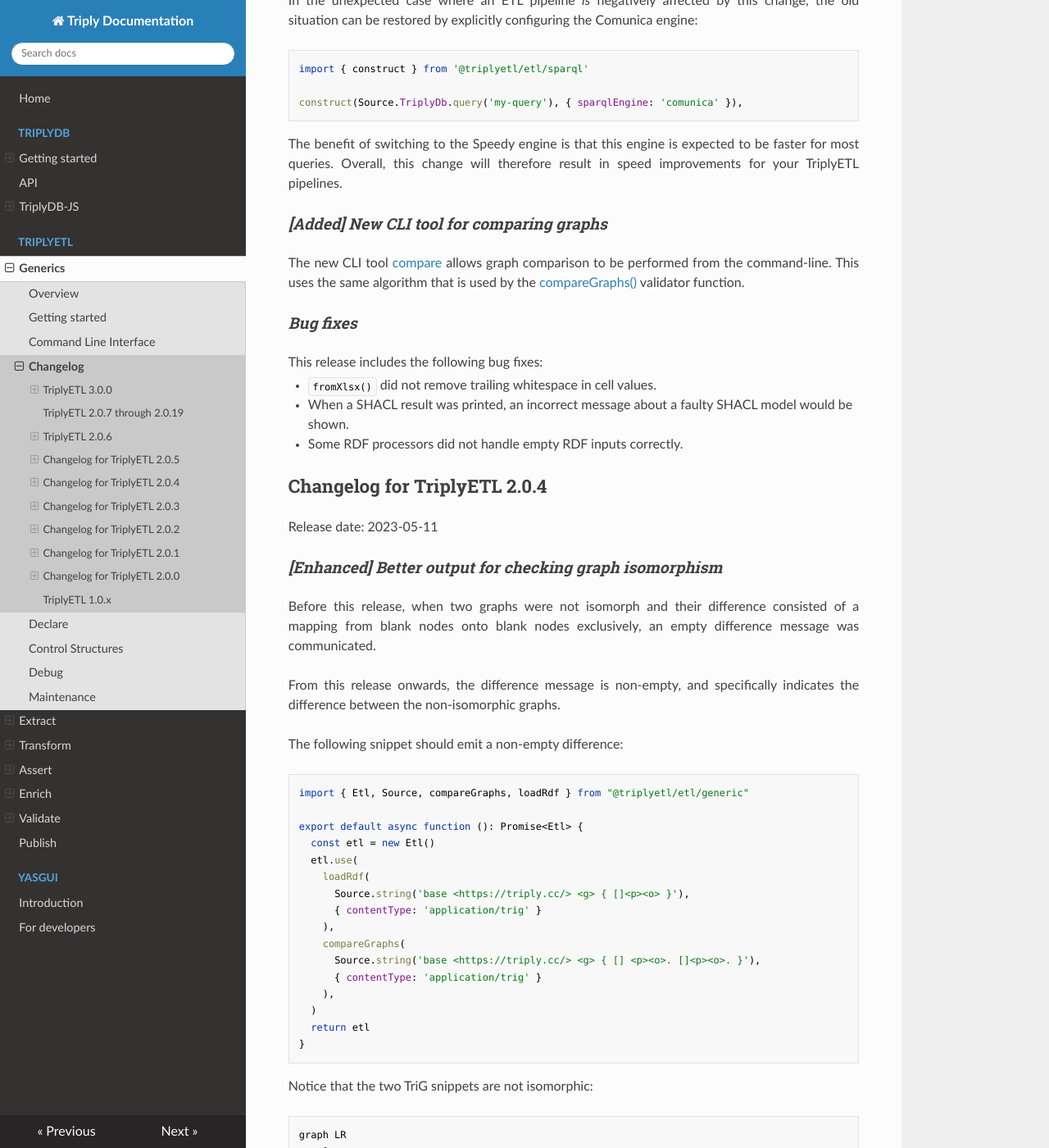
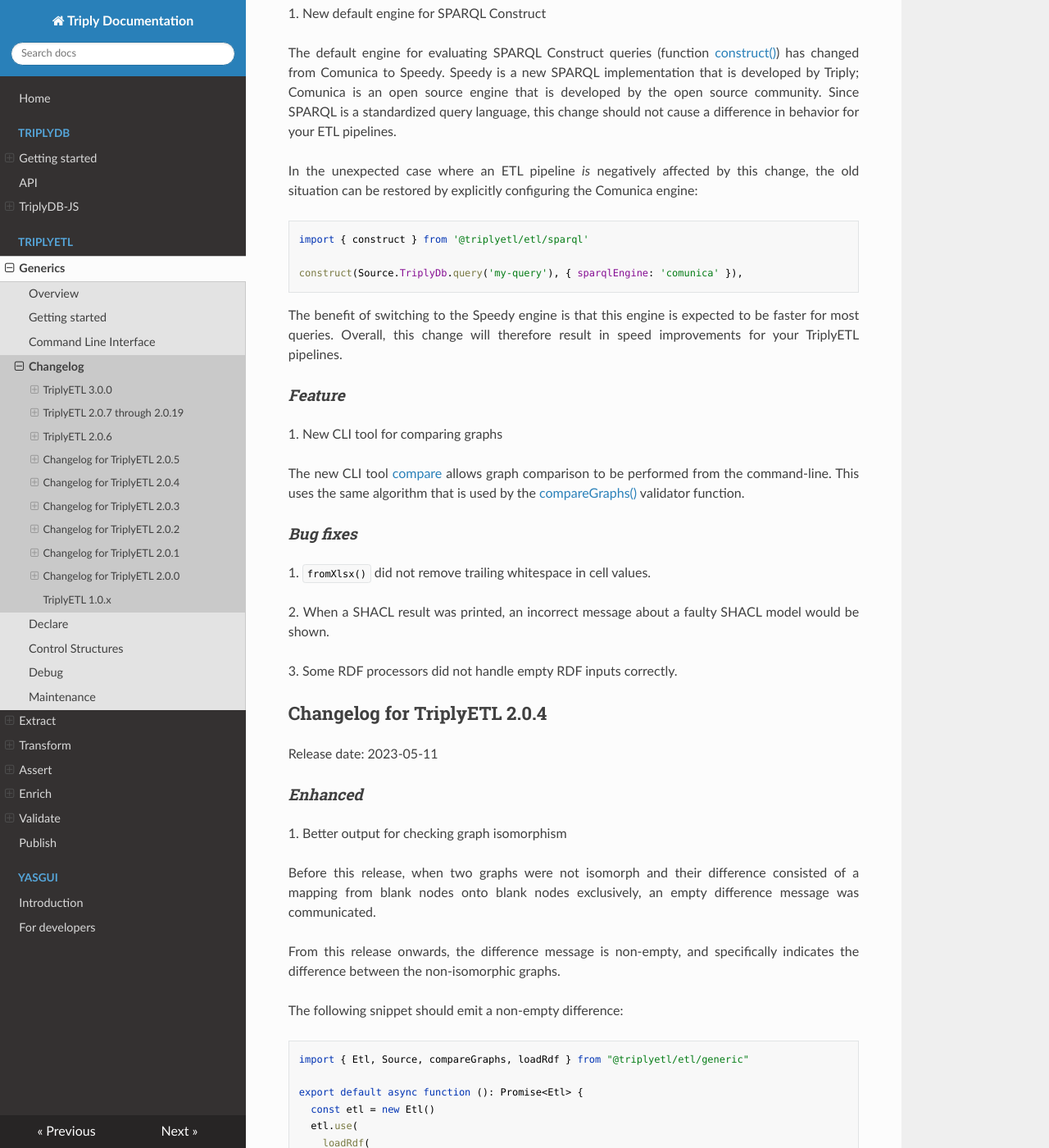
Before and after one commit to TriplyDB/Documentation, an MkDocs documentation site: the page built from docs/triply-etl/changelog/index.md, in a window 1280 px wide and 1400 px high, scrolled down 5172 px. Shown: the whole window at 82% size. Built offline with MkDocs 1.6.1, drawn with Linux system fonts in a browser that asks for light colours; some of the changed text lies outside the part shown.

Commit message:
Fixed links, changed formatting of old versions, added Comunica change

````diff
--- a/docs/triply-etl/changelog/index.md
+++ b/docs/triply-etl/changelog/index.md
@@ -2,14 +2,14 @@
 
 The current version of TriplyETL is **3.0.0**
 
-You can use this changelog to perform a safe update from an older version of TriplyETL to a newer one. See the documentation for [Upgrading TriplyETL repositories](/triply-etl/cli) for the advised approach, and how the changelog factors into that.
+You can use this changelog to perform a safe update from an older version of TriplyETL to a newer one. See the documentation for [Upgrading TriplyETL repositories](../cli) for the advised approach, and how the changelog factors into that.
 
 ## TriplyETL 3.0.0
 
 Release dates: 2023-10-11
 
 ### Feature
-1\. The middlewares [fromCsv()](/triply-etl/extract/formats/#extractor-fromcsv), [fromJson()](/triply-etl/extract/formats/#extractor-fromjson), [fromTsv()](/triply-etl/extract/formats/#extractor-fromtsv) and [fromXml()](/triply-etl/extract/formats/#extractor-fromxml) now supports TriplyDB `SELECT` and `ASK` queries.
+1\. The extractors [fromCsv()](../extract/formats/#extractor-fromcsv), [fromJson()](../extract/formats/#extractor-fromjson), [fromTsv()](../extract/formats/#extractor-fromtsv) and [fromXml()](../extract/formats/#extractor-fromxml) now support [SPARQL Select](../extract/types/#sparql-select-queries) queries. [fromJson()](../extract/formats/#extractor-fromjson) and [fromXml()](../extract/formats/#extractor-fromxml) also support [SPARQL Ask](../extract/types/#sparql-ask-queries) queries.
 
 2\.  It is now possible to validate and publish a TriplyDB dataset to the [NDE Termennetwerk](https://datasetregister.netwerkdigitaalerfgoed.nl):
 
@@ -22,7 +22,7 @@
 
   - Submit a dataset: `nde.submit()`
 
- 3\. The [nestedPairs()](/triply-etl/assert/ratt/statement/#function-nestedpairs) middleware can be used without providing the subject node that connects the pairs to the object/predicate. This will automatically create a skolem-iri for the subject:
+ 3\. The [nestedPairs()](../assert/ratt/statement/#function-nestedpairs) middleware can be used without providing the subject node that connects the pairs to the object/predicate. This will automatically create a skolem-iri for the subject:
 
 ```ts
 nestedPairs(S, P, [a, sdo.Person])
@@ -30,13 +30,13 @@
 
 4\. TriplyETL supports transformations using [RDF mapping language](https://rml.io/docs/rml/introduction/).
 
-5\. Manually specified and standard prefixes are automatically added to TriplyDb when [toRdf()](/triply-etl/publish/#local-data-destinations) is used. The middleware `uploadPrefixes()` is removed.
+5\. Manually specified and standard prefixes are automatically added to TriplyDb when [toRdf()](../publish/#local-data-destinations) is used. The middleware `uploadPrefixes()` is removed.
 
 
 ### Changed
 1\. A new flag now bypasses generating the trace for very large records: `---skip-error-trace`. Thus, no trace file is created.
 
-2\. The [loadRdf()](/triply-etl/extract/formats/#function-loadrdf) middleware is able to parse known RDF serilaizations (`Turtle`, `TriG`, `n-triples`, `n-quads`) provided as a string without specifying mimetype.
+2\. The [loadRdf()](../extract/formats/#function-loadrdf) middleware is able to parse known RDF serilaizations (`Turtle`, `TriG`, `n-triples`, `n-quads`) provided as a string without specifying mimetype.
 
 ```ts
 const data = Source.string('...')
@@ -50,7 +50,7 @@
    - **s**: Seconds with leading zeros (00 through 59)
    - **u**: Microseconds (example: 654321)
 
-4\. The [toRdf()](/triply-etl/publish/#local-data-destinations) middleware now accepts `"me"` as account name based on the token.
+4\. The [toRdf()](../publish/#local-data-destinations) middleware now accepts `"me"` as account name based on the token.
 
 5\. The `resetStore()` middleware is now moved from `ratt` to the `generic` namespace . The `randomKey()` middleware moved from `generic` to `ratt`.
 
@@ -62,7 +62,7 @@
 
 9\. A SHACL Validation Engine improved performance.
 
-10\. We support XSLT processing in the [fromXml()](/triply-etl/extract/formats/#extractor-fromxml) and [loadRdf()](/triply-etl/extract/formats/#function-loadrdf) middlewares by providing an optional `Source.file()` to the `stylesheet` parameter.
+10\. We support XSLT processing in the [fromXml()](../extract/formats/#extractor-fromxml) and [loadRdf()](../extract/formats/#function-loadrdf) middlewares by providing an optional `Source.file()` to the `stylesheet` parameter.
 
 11\. The vocabularies and languages are no longer part of `@triplyetl/etl package`. A new module has been released: `@triplyetl/vocabularies`:
 
@@ -118,9 +118,10 @@
    - Removes some unused packages and types.
    - Most @ts-ignore / @ts-expect-error derictives have been removed and fixed.
 
+14\. [Comunica](https://comunica.dev) is no longer part of TriplyETL, the in-memory engine is now Triply's Speedy.
 ### Bug fixes
 
-1\. Report which file contains errors when multiple files are used in [fromCsv()](/triply-etl/extract/formats/#extractor-fromcsv), [fromTsv()](/triply-etl/extract/formats/#extractor-fromtsv) and [fromXml()](/triply-etl/extract/formats/#extractor-fromxml)  middleware.
+1\. Report which file contains errors when multiple files are used in [fromCsv()](../extract/formats/#extractor-fromcsv), [fromTsv()](../extract/formats/#extractor-fromtsv) and [fromXml()](../extract/formats/#extractor-fromxml)  middleware.
 
 2\. When a WKT point is created with the `addPoint()` function, and the CRS parameter is not specified, the CRS <http://www.opengis.net/def/crs/OGC/1.3/CRS84> is used.
 
@@ -144,18 +145,21 @@
 
 Release dates: 2023-06-17 through 2023-09-29
 
-The following bugs have been fixed:
+### Bug fixes
 
-- Processing an Excel sheet with [fromXml()](/triply-etl/extract/formats#extractor-fromxml) would sometimes consume too much memory.
-- Several installation issues on Windows have been resolved.
-- The `async-saxophone` library for XML processing was adjusted to support the current LTS version of Node.js (v18).
+1\. Processing an Excel sheet with [fromXml()](../extract/formats#extractor-fromxml) would sometimes consume too much memory.
+
+2\. Several installation issues on Windows have been resolved.
+
+3\. The `async-saxophone` library for XML processing was adjusted to support the current LTS version of Node.js (v18).
 
 
 ## TriplyETL 2.0.6
 
 Release date: 2023-06-07
 
-### [Added] Support for the PREMIS vocabulary
+### Feature
+1\. Support for the PREMIS vocabulary
 
 Support was added for the PREMIS 3.0.0 vocabulary. This vocabulary is published by the Library of Congress and can be used to publish metadata about the preservation of digital objects. See the [PREMIS documentation](https://id.loc.gov/ontologies/premis-3-0-0.html) for more information.
 
@@ -175,19 +179,19 @@
 triple(iri(id, 'some-location'), a, premis.StorageLocation),
 ```
 
-See the documentation about [external vocabulary declarations](/triply-etl/declare#external-vocabularies) for more information.
+See the documentation about [external vocabulary declarations](../declare#external-vocabularies) for more information.
 
-### [Added] New debug function logMemory()
+2\. New debug function logMemory()
 
-A new debug function [logMemory()](/triply-etl/debug#function-logmemory) is added. This function prints an overview of the current memory usage of TriplyETL. This allows users to detect fluctuations in memory consumption inside their pipelines.
+A new debug function [logMemory()](../debug#function-logmemory) is added. This function prints an overview of the current memory usage of TriplyETL. This allows users to detect fluctuations in memory consumption inside their pipelines.
 
-See the [debug functions documentation page](/triply-etl/debug) for more information.
+See the [debug functions documentation page](../debug) for more information.
 
-### [Added] Support for the `ListIdentifiers` verb in the OAI-PMH extractor
+3\. Support for the `ListIdentifiers` verb in the OAI-PMH extractor
 
 The `fromOai()` extractor already supported the `ListRecords` verb. This release adds support for the `ListIdentifiers` verb. The latter allows used to stream through the headers of all records in an OAI-PMG collection, without requiring the full record (i.e. body) to be retrieved as well.
 
-See the [fromOai()](/triply-etl/extract/formats#extractor-fromoai) documentation for more information.
+See the [fromOai()](../extract/formats#extractor-fromoai) documentation for more information.
 
 
 
@@ -195,9 +199,11 @@
 
 Release date: 2023-05-25
 
-### [Changed] New default engine for SPARQL Construct
+### Changed
 
-The default engine for evaluating SPARQL Construct queries (function [construct()](/triply-etl/enrich/sparql)) has changed from Comunica to Speedy. Speedy is a new SPARQL implementation that is developed by Triply; Comunica is an open source engine that is developed by the open source community. Since SPARQL is a standardized query language, this change should not cause a difference in behavior for your ETL pipelines.
+1\. New default engine for SPARQL Construct
+
+The default engine for evaluating SPARQL Construct queries (function [construct()](../enrich/sparql)) has changed from Comunica to Speedy. Speedy is a new SPARQL implementation that is developed by Triply; Comunica is an open source engine that is developed by the open source community. Since SPARQL is a standardized query language, this change should not cause a difference in behavior for your ETL pipelines.
 
 In the unexpected case where an ETL pipeline *is* negatively affected by this change, the old situation can be restored by explicitly configuring the Comunica engine:
 
@@ -209,17 +215,19 @@
 
 The benefit of switching to the Speedy engine is that this engine is expected to be faster for most queries. Overall, this change will therefore result in speed improvements for your TriplyETL pipelines.
 
-### [Added] New CLI tool for comparing graphs
+### Feature
 
-The new CLI tool [compare](/triply-etl/cli#tools-compare) allows graph comparison to be performed from the command-line. This uses the same algorithm that is used by the [compareGraphs()](/triply-etl/validate/graph-comparison) validator function.
+1\. New CLI tool for comparing graphs
+
+The new CLI tool [compare](../cli#tools-compare) allows graph comparison to be performed from the command-line. This uses the same algorithm that is used by the [compareGraphs()](../validate/graph-comparison) validator function.
 
 ### Bug fixes
 
-This release includes the following bug fixes:
+1\. `fromXlsx()` did not remove trailing whitespace in cell values.
 
-- `fromXlsx()` did not remove trailing whitespace in cell values.
-- When a SHACL result was printed, an incorrect message about a faulty SHACL model would be shown.
-- Some RDF processors did not handle empty RDF inputs correctly.
+2\. When a SHACL result was printed, an incorrect message about a faulty SHACL model would be shown.
+
+3\. Some RDF processors did not handle empty RDF inputs correctly.
 
 
 
@@ -227,7 +235,9 @@
 
 Release date: 2023-05-11
 
-### [Enhanced] Better output for checking graph isomorphism
+### Enhanced
+
+1\. Better output for checking graph isomorphism
 
 Before this release, when two graphs were not isomorph and their difference consisted of a mapping from blank nodes onto blank nodes exclusively, an empty difference message was communicated.
 
@@ -279,10 +289,9 @@
 
 ### Bug fixes
 
-This release includes the following bug fixes:
+1\. Error location information is not shown in TriplyETL Runner.
 
-- Error location information is not shown in TriplyETL Runner.
-- Issue when a URL data source (`Source.url()`) includes an HTTP body.
+2\. Issue when a URL data source (`Source.url()`) includes an HTTP body.
 
 
 
@@ -294,8 +303,9 @@
 
 This release fixes bugs related to the recent switch from CommonJS to ESM:
 
-- Dynamic import bug on Windows.
-- Error reporting issues due to ESM imports.
+1\. Dynamic import bug on Windows.
+
+2\. Error reporting issues due to ESM imports.
 
 
 
@@ -303,13 +313,15 @@
 
 Release date: 2023-05-03
 
-### [Added] Timeout flag for TriplyETL Runner
+### Feature
+
+1\. Timeout flag for TriplyETL Runner
 
 The TriplyETL Runner is the CLI tool that is used to run ETL pipelines. Starting with this version, you can specify a `--timeout` flag when using the TriplyETL Runner.
 
 When the indicated timeout is reached before the pipeline finishes, the TriplyETL Runner will gracefully terminate the ETL by acting as if there are no more incoming records.
 
-See the [TriplyETL Runner documentation page](/triply-etl/cli#set-a-timeout) for more information.
+See the [TriplyETL Runner documentation page](../cli#set-a-timeout) for more information.
 
 
 
@@ -317,7 +329,9 @@
 
 Release date: 2023-05-01
 
-### [Changed] Modules infrastructure moves from CommonJS to ESM
+### Changed
+
+1\. Modules infrastructure moves from CommonJS to ESM
 
 Before this release, TriplyETL used CommonJS modules to modularize its functionality into different components. Starting in this release, ECMAScript Modules (ESM) are used to modularize TriplyETL functionality into different modules.
 
@@ -329,7 +343,7 @@
 import { logRecord } from '@triplyetl/etl/debug'
 ```
 
-### [Changed] Debug functions move to a new module
+2\. Debug functions move to a new module
 
 Before this release, debug functions like `logRecord()` and `startTrace()` were part of the RATT module. Since debug functions are generic / not RATT-specific, they were moved into a new module.
 
@@ -339,17 +353,19 @@
 import { logRecord, traceEnd, traceStart } from '@triplyetl/etl/debug'
 ```
 
-### [Enhanced] Better error messages when things go wrong
+### Enhanced
+
+1\. Better error messages when things go wrong
 
 This release introduces a new approach for communicating errors back to the user. When TriplyETL functionality detects an error condition, a unified 'trace middleware' is now used to retrieve information from the environment in which the error occurred. This information is then printed to the error output stream for communication with the user.
 
 ### Bug fixes
 
-The following bug fixes are included in this release:
+1\. Incorrect behavior of the [_switch() control function](../control#switch-between-different-cases-_switch).
 
-- Incorrect behavior of the [_switch() control function](/triply-etl/control#switch-between-different-cases-_switch).
-- The [fromOai() extractor](/triply-etl/extract/formats#extractor-fromoai) now communicates clearer when the accessed OAI-PMH endpoint encounters any issues.
-- When a key with a NULL value was accessed, the name of the key is now included in the error message.
+2\. The [fromOai() extractor](../extract/formats#extractor-fromoai) now communicates clearer when the accessed OAI-PMH endpoint encounters any issues.
+
+3\. When a key with a NULL value was accessed, the name of the key is now included in the error message.
 
 
 
````
